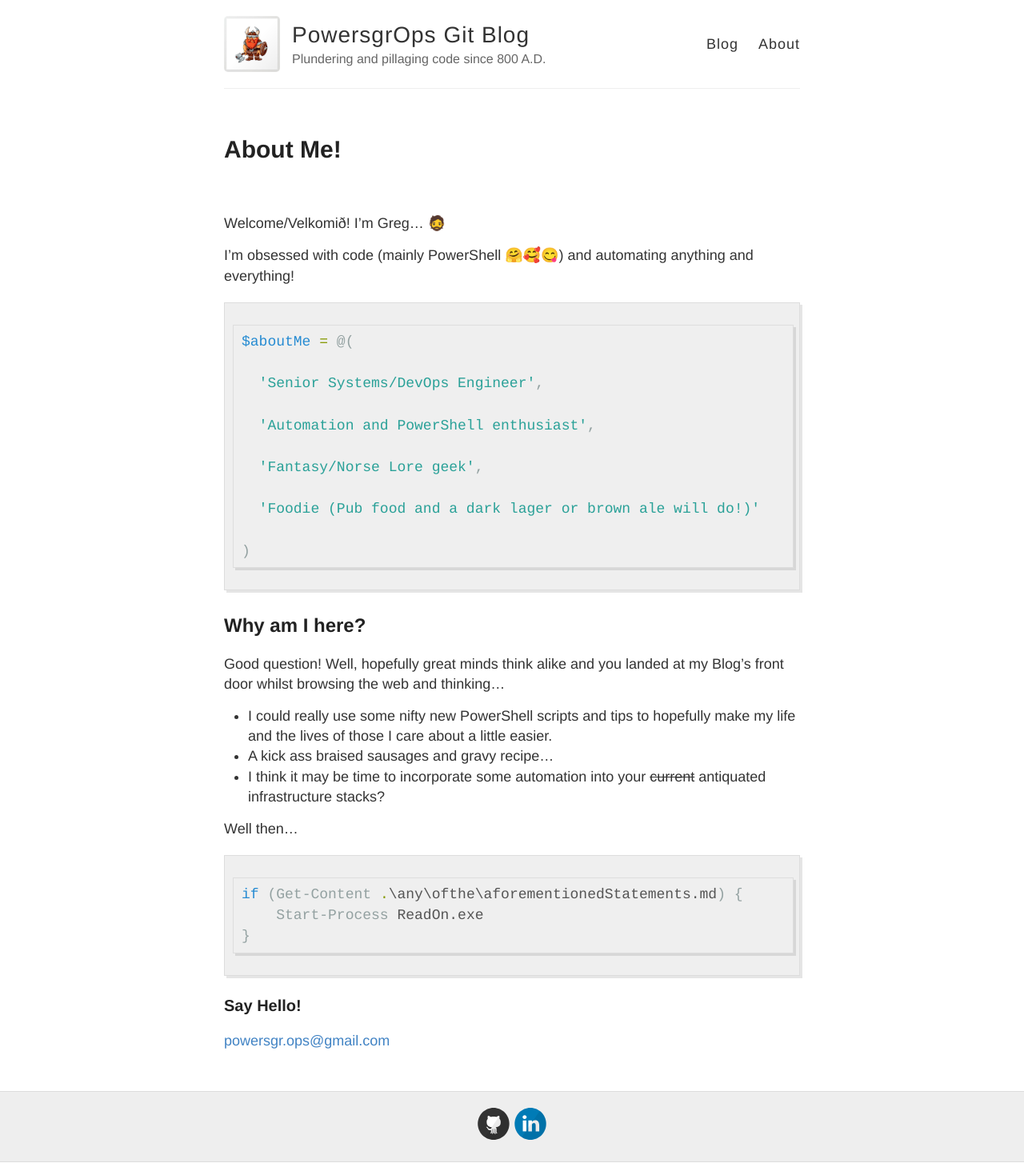
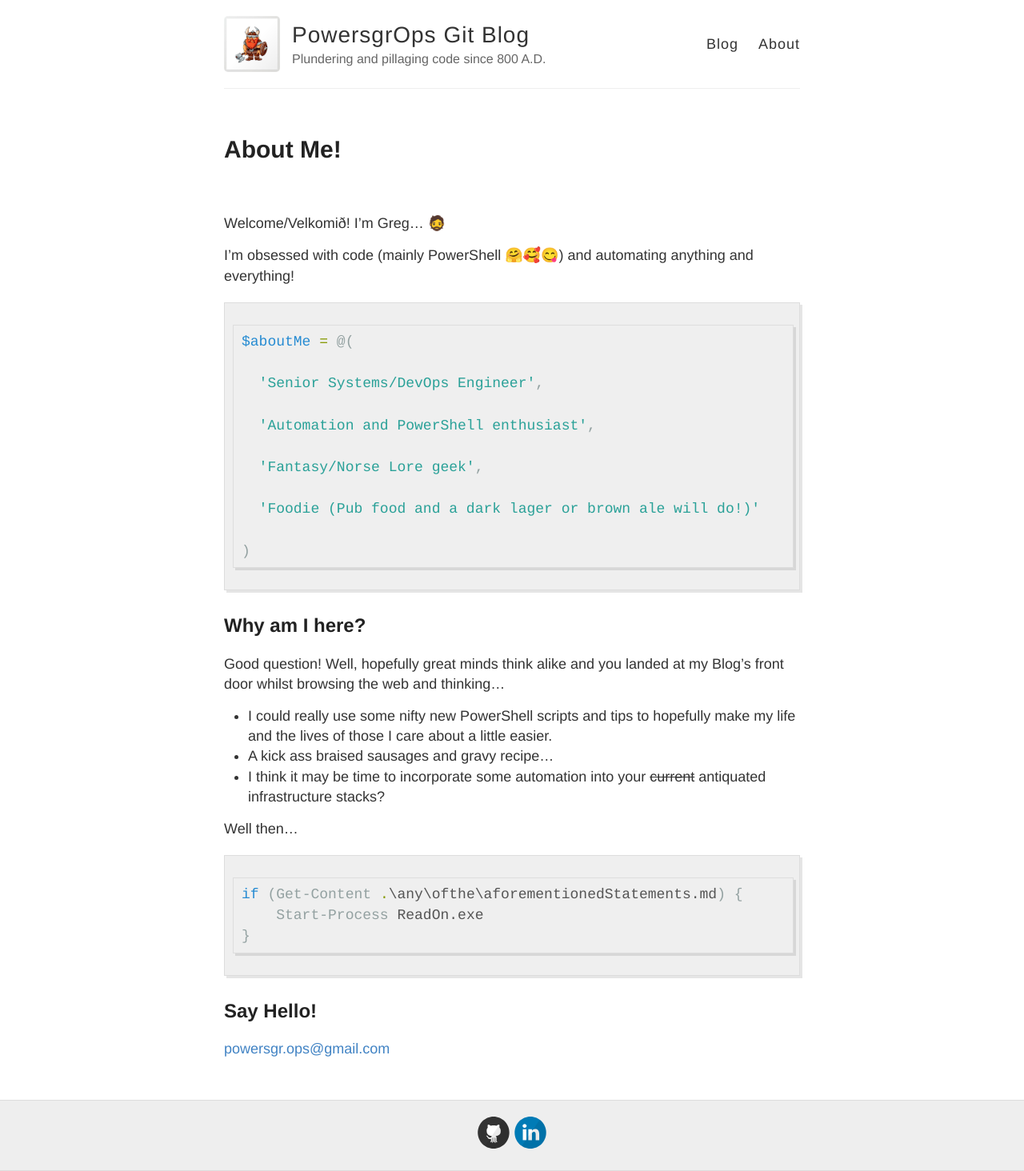
Before and after one commit to PowersgrOps/PowersgrOps.github.io, a Jekyll site: the page built from about.md, in a window 1280 px wide. Shown: the whole page at 80% size. Built offline with Jekyll 4.4.1, drawn with Linux system fonts in a browser that asks for light colours.

````diff
--- a/about.md
+++ b/about.md
@@ -39,6 +39,6 @@ if (Get-Content .\any\ofthe\aforementionedStatements.md) {
 }
 ```
 
-### Say Hello!
+## Say Hello!
 
 [powersgr.ops@gmail.com](mailto:email@domain.com)
````
